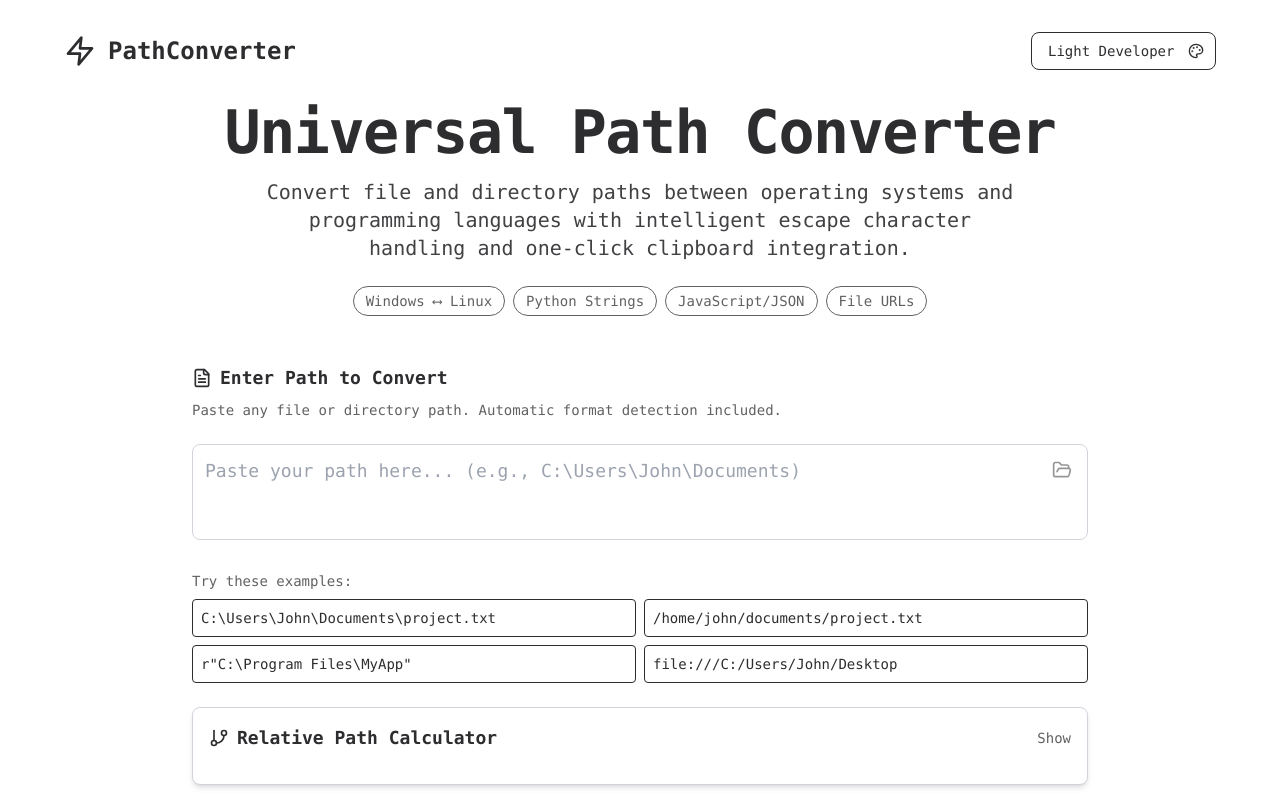
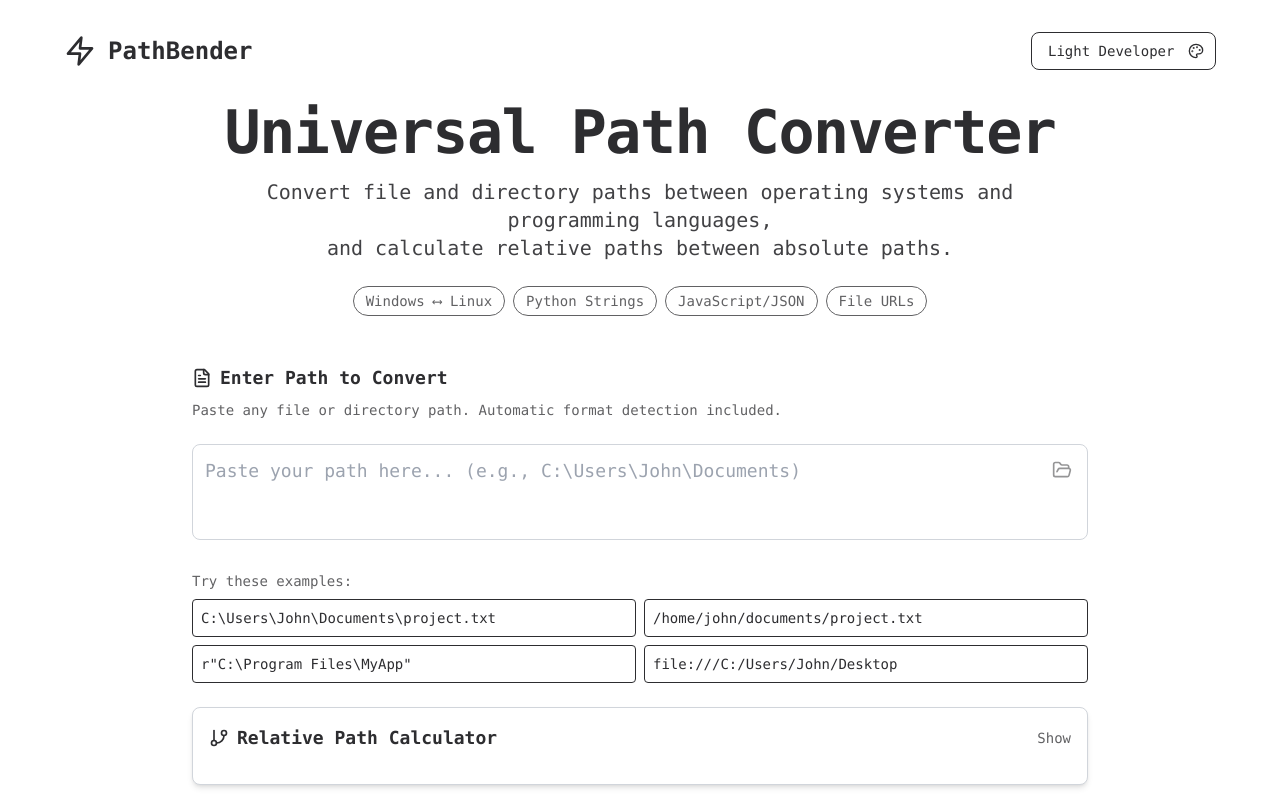
Before and after one commit to AbdulrahmaNosser/Path_Bender, a React (Vite) app: page / in a window 1280 px wide. Shown: the top 800 px of the page. Built offline with nearby package versions, Linux system fonts and the light colour scheme.

Commit message:
Update text, and CyberPunk glow

```diff
--- a/index.html
+++ b/index.html
@@ -4,7 +4,7 @@
     <meta charset="UTF-8" />
     <link rel="icon" type="image/svg+xml" href="/vite.svg" />
     <meta name="viewport" content="width=device-width, initial-scale=1.0" />
-    <title>PathConverter - Universal Path Format Converter</title>
+    <title>PathBender - Universal Path Format Converter</title>
     <meta name="description" content="Convert file and directory paths between operating systems and programming languages with intelligent escape character handling." />
 
     <!-- Font Loading -->
--- a/src/App.tsx
+++ b/src/App.tsx
@@ -7,14 +7,14 @@ import { MatrixRain } from './components/MatrixRain';
 import { ContactPage } from './components/ContactPage';
 import { KofiButton } from './components/KofiButton';
 import { AdSenseAd } from './components/AdSenseAd';
-import { PathConverter } from './utils/pathConverter';
+import { PathBender } from './utils/PathBender';
 import { Theme } from './types';
 import './styles/themes.css';
 
 function App() {
   const [inputPath, setInputPath] = useState('');
   const [theme, setTheme] = useState<Theme>('light-developer');
-  const [conversionResults, setConversionResults] = useState(PathConverter.convertPath(''));
+  const [conversionResults, setConversionResults] = useState(PathBender.convertPath(''));
   const [currentPage, setCurrentPage] = useState<'home' | 'contact'>('home');
 
   const getContainerClasses = () => {
@@ -30,7 +30,7 @@ function App() {
 
   useEffect(() => {
     if (inputPath.trim()) {
-      setConversionResults(PathConverter.convertPath(inputPath));
+      setConversionResults(PathBender.convertPath(inputPath));
     } else {
       setConversionResults([]);
     }
@@ -137,7 +137,7 @@ function App() {
           </div>
         )}
 
-        <footer className={getFooterClasses()}>
+        {/* <footer className={getFooterClasses()}>
           <div className="flex flex-col sm:flex-row items-center justify-center gap-4">
             <button
               onClick={() => setCurrentPage('contact')}
@@ -151,7 +151,7 @@ function App() {
           <p className="mt-4 text-sm opacity-60">
             Built with React, TypeScript, and Tailwind CSS
           </p>
-        </footer>
+        </footer> */}
       </div>
     </div>
   );
--- a/src/components/ContactPage.tsx
+++ b/src/components/ContactPage.tsx
@@ -196,9 +196,9 @@ export function ContactPage({ theme, onBack }: ContactPageProps) {
         {/* Contact Info */}
         <div className="space-y-6">
           <div className={getCardClasses()}>
-            <h3 className="text-xl font-semibold mb-4">About PathConverter</h3>
+            <h3 className="text-xl font-semibold mb-4">About PathBender</h3>
             <p className="opacity-90 leading-relaxed mb-4">
-              PathConverter was built to solve the everyday frustration of working with file paths
+              PathBender was built to solve the everyday frustration of working with file paths
               across different operating systems and programming environments. Whether you're a
               developer, system administrator, or power user, this tool streamlines path conversion
               with intelligent formatting and one-click copying.
--- a/src/components/Header.tsx
+++ b/src/components/Header.tsx
@@ -27,7 +27,7 @@ export function Header({ theme, onThemeChange }: HeaderProps) {
       <div className="flex items-center justify-between mb-8">
         <div className="flex items-center gap-3">
           <Zap className="w-8 h-8" />
-          <span className="text-2xl font-bold">PathConverter</span>
+          <span className="text-2xl font-bold">PathBender</span>
         </div>
         <ThemeSelector currentTheme={theme} onThemeChange={onThemeChange} />
       </div>
@@ -37,8 +37,8 @@ export function Header({ theme, onThemeChange }: HeaderProps) {
       </h1>
 
       <p className="text-lg md:text-xl opacity-90 mt-4 max-w-3xl mx-auto leading-relaxed">
-        Convert file and directory paths between operating systems and programming languages with
-        intelligent escape character handling and one-click clipboard integration.
+        Convert file and directory paths between operating systems and programming languages,<br />
+        and calculate relative paths between absolute paths.
       </p>
 
       <div className="flex flex-wrap justify-center gap-2 mt-6 text-sm opacity-75">
--- a/src/components/PathInput.tsx
+++ b/src/components/PathInput.tsx
@@ -1,6 +1,6 @@
 import React, { useState, useEffect } from 'react';
 import { FolderOpen, FileText, GitBranch, ArrowRight } from 'lucide-react';
-import { PathConverter } from '../utils/pathConverter';
+import { PathBender } from '../utils/PathBender';
 
 interface PathInputProps {
   value: string;
@@ -24,7 +24,7 @@ export function PathInput({ value, onChange, theme, onRelativePathResult }: Path
 
   const calculateRelative = () => {
     if (fromPath.trim() && toPath.trim()) {
-      const result = PathConverter.calculateRelativePath(fromPath, toPath);
+      const result = PathBender.calculateRelativePath(fromPath, toPath);
       setRelativePath(result);
       if (onRelativePathResult) {
         onRelativePathResult(result);
--- a/src/styles/themes.css
+++ b/src/styles/themes.css
@@ -150,9 +150,10 @@
 
 [data-theme="cyberpunk"] .neon {
   text-shadow:
-    0 0 3px currentColor,
-    0 0 6px currentColor,
-    0 0 9px currentColor;
+    0 0 2px currentColor,
+    0 0 5px currentColor,
+    0 0 8px currentColor,
+    0 0 16px currentColor;
 }
 
 [data-theme="cyberpunk"] {
@@ -164,5 +165,5 @@
 
 /* Transitions */
 * {
-  transition: all 0.3s ease;
+  transition: all 0.5s ease;
 }
--- a/src/utils/pathConverter.ts
+++ b/src/utils/pathBender.ts
@@ -1,6 +1,6 @@
 import { PathFormat, ConversionResult } from '../types';
 
-export class PathConverter {
+export class PathBender {
   static detectFormat(path: string): PathFormat | null {
     // Windows path detection
     if (/^[A-Za-z]:\\/.test(path)) {
```
